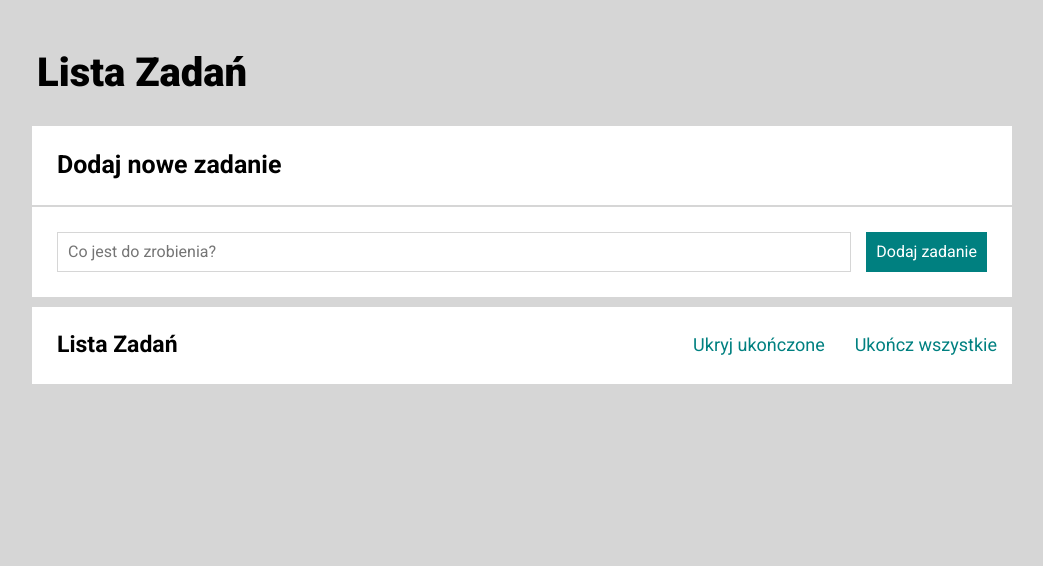
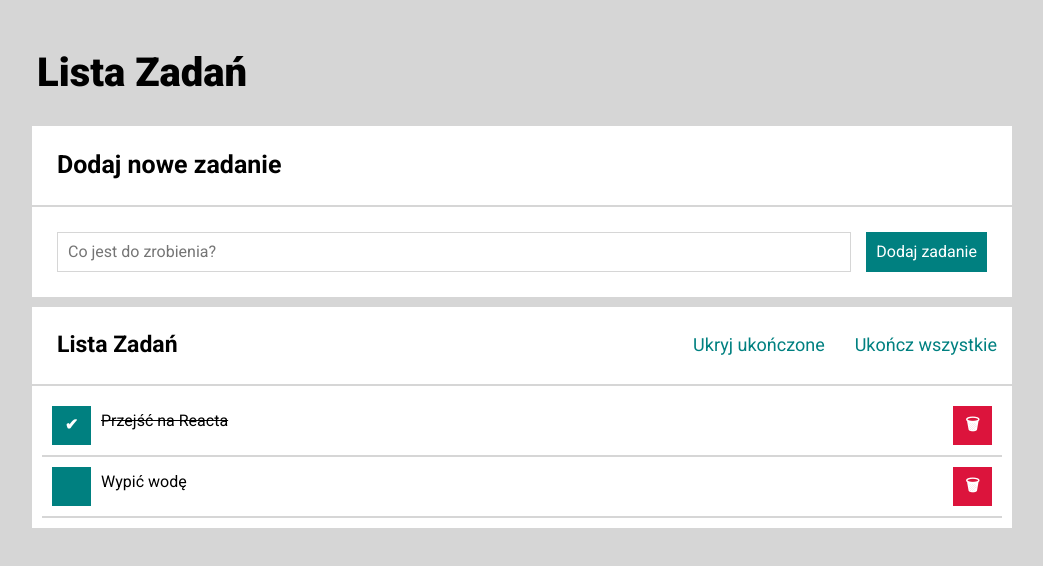
Before and after one commit to Siedemus/to-do-list-react, a React (Create React App) app: page / in a window 1280 px wide. Shown: the top 566 px of the page, without its empty margins (118-1161 px from the left). Built offline with nearby package versions, Linux system fonts and the light colour scheme.

Commit message:
add TasksList component

```diff
--- a/src/App.js
+++ b/src/App.js
@@ -4,6 +4,7 @@ import SubHeader from "./SubHeader";
 import Form from "./Form";
 import Container from "./Container";
 import Buttons from "./Buttons";
+import TasksList from "./TasksList";
 
 function App() {
   const tasks = [
@@ -38,6 +39,11 @@ function App() {
                 tasks={tasks}
               />}
           />}
+        tasksList={
+          <TasksList
+            tasks={tasks}
+            hideDone={hideDone}
+          />}
       />
     </>
   );
--- a/src/Section/index.js
+++ b/src/Section/index.js
@@ -1,10 +1,11 @@
 import "./style.css";
 
-const Section = ({subHeader, form, container}) => (
+const Section = ({subHeader, form, container, tasksList}) => (
     <section className="section">
         {subHeader}
         {form}
         {container}
+        {tasksList}
     </section>
 );
 
--- /dev/null
+++ b/src/TasksList/index.js
@@ -0,0 +1,17 @@
+import "./style.css";
+
+const TasksList = ({ tasks, hideDone }) => (
+    <ul className="list">
+        {tasks.map(task => (
+            <li
+                key={task.id}
+                className={`list__item ${task.done && hideDone ? " list__item--hidden" : ""}`}>
+                <button className="list__button list__button--done">{task.done ? "✔" : ""}</button>
+                <p className={`list__text${task.done ? " list__text--done" : ""}`}>{task.content}</p>
+                <button class="list__button list__button-remove">🗑</button>
+            </li>
+        ))}
+    </ul >
+)
+
+export default TasksList;
--- /dev/null
+++ b/src/TasksList/style.css
@@ -0,0 +1,53 @@
+.list {
+    background-color: white;
+    margin: 0;
+    padding: 0;
+    padding: 10px;
+}
+
+.list__item {
+    display: grid;
+    grid-template-columns: auto 1fr auto;
+    border-bottom: 2px solid rgb(214, 214, 214);
+}
+
+.list__text {
+    word-break: break-all;
+}
+
+.list__text--done {
+    text-decoration: line-through;
+}
+
+.list__button {
+    align-self: center;
+    height: 39px;
+    width: 39px;
+    margin: 10px;
+    padding: 10px;
+    font-weight: 800;
+    border: none;
+    color: white;
+}
+
+.list__button--done {
+    background-color: teal;
+    transition: 1s;
+}
+
+.list__button--done:hover {
+    background-color: rgb(0, 181, 181);
+}
+
+.list__button-remove {
+    background-color: crimson;
+    transition: 1s;
+}
+
+.list__button-remove:hover {
+    background-color: rgb(255, 0, 51);
+}
+
+.list__item--hidden {
+    display: none;
+}
```
